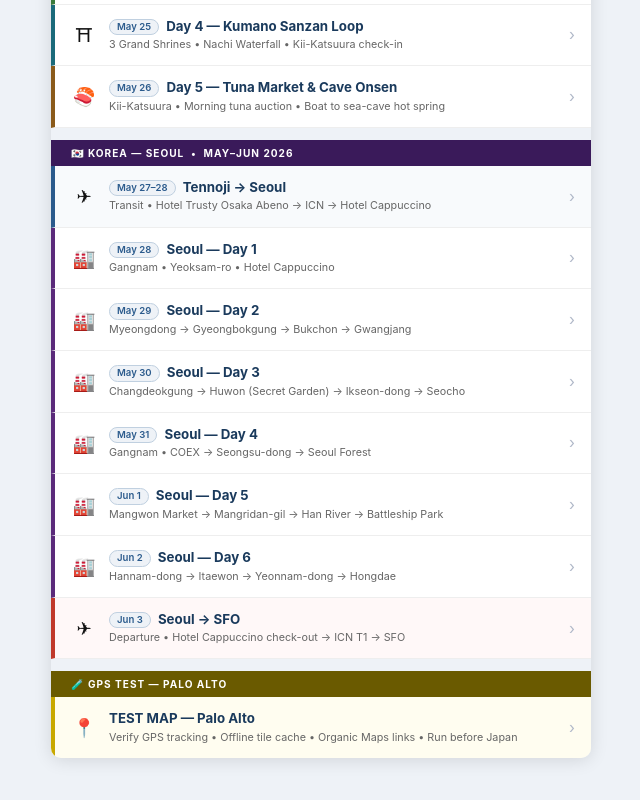
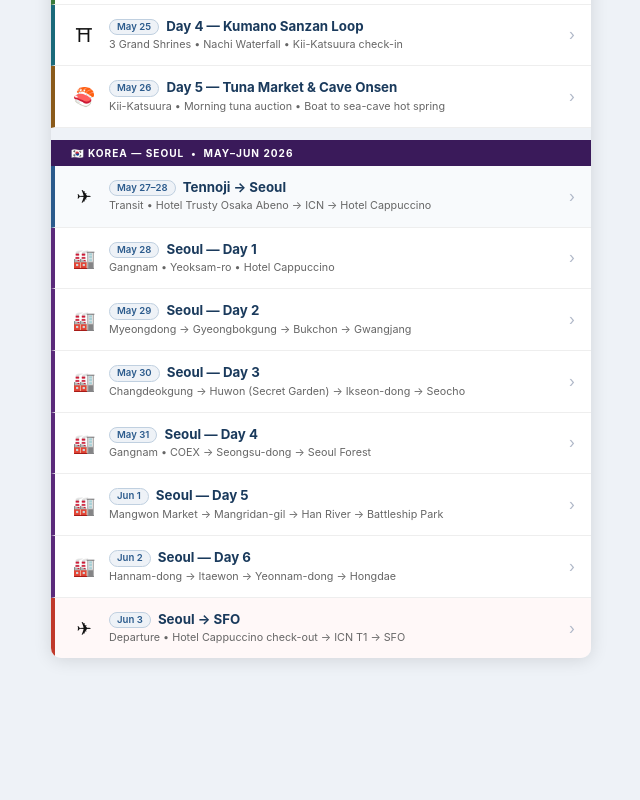
Before and after one commit to mattwng/japan-trip-2026, a plain HTML site: page index.html in a window 1280 px wide. Shown: the part 501-1301 px from the top of the page, without its empty margins (319-959 px from the left). After the commit the page ends 1207 px from the top, so only its background shows below. Drawn offline with Linux system fonts and the light colour scheme.

Commit message:
Remove GPS Test section from index

```diff
--- a/index.html
+++ b/index.html
@@ -244,17 +244,6 @@
     <div class="row-arrow">&#8250;</div>
   </a>
 
-  <!-- ═══════════════════════════════════════════ -->
-  <div class="section test">&#129514; GPS Test &mdash; Palo Alto</div>
-
-  <a class="row test" href="Japan%20Itinerary/TEST-PaloAlto.html">
-    <div class="row-icon">&#128205;</div>
-    <div class="row-text">
-      <div class="row-name">TEST MAP &mdash; Palo Alto</div>
-      <div class="row-desc">Verify GPS tracking &bull; Offline tile cache &bull; Organic Maps links &bull; Run before Japan</div>
-    </div>
-    <div class="row-arrow">&#8250;</div>
-  </a>
 
 </div>
 </body>
```
